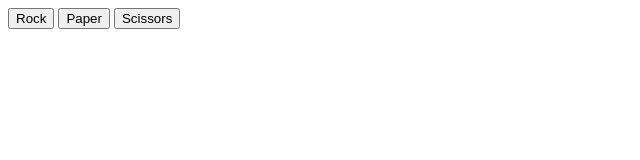
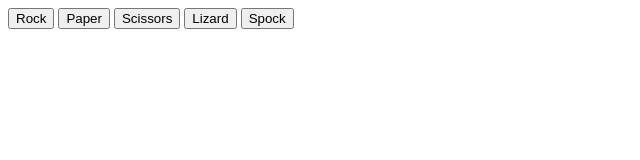
Before and after one commit to taylorwadams/rock-paper-scissors, a plain HTML site: page index.html in a window 1280 px wide. Shown: the whole page, without its empty margins (0-640 px from the left). Drawn offline with Linux system fonts and the light colour scheme.

Commit message:
added lizard, spock

```diff
--- a/index.html
+++ b/index.html
@@ -10,6 +10,8 @@
             <button id="rock-button" class="choice-button" onclick="chooseRock()">Rock</button>
             <button id="paper-button" class="choice-button" onclick="choosePaper()">Paper</button>
             <button id="scissors-button" class="choice-button" onclick="chooseScissors()">Scissors</button>
+            <button id="lizard-button" class="choice-button" onclick="chooseLizard()">Lizard</button>
+            <button id="spock-button" class="choice-button" onclick="chooseSpock()">Spock</button>
         </div>
 
 
--- a/script.js
+++ b/script.js
@@ -2,7 +2,7 @@
 
 let playerChoice = "";
 let compChoice = "";
-const CHOICES = ["rock", "paper", "scissors"];
+const CHOICES = ["rock", "paper", "scissors", "lizard", "spock"];
 
 //Functions that set the players choice to the relavent button
 
@@ -20,3 +20,13 @@ function chooseScissors() {
     playerChoice = "scissors";
     compChoice = CHOICES[Math.floor(Math.random() * CHOICES.length)];
 };
+
+function chooseLizard() {
+    playerChoice = "lizard";
+    compChoice = CHOICES[Math.floor(Math.random() * CHOICES.length)];
+};
+
+function chooseSpock() {
+    playerChoice = "spock";
+    compChoice = CHOICES[Math.floor(Math.random() * CHOICES.length)];
+};
```
